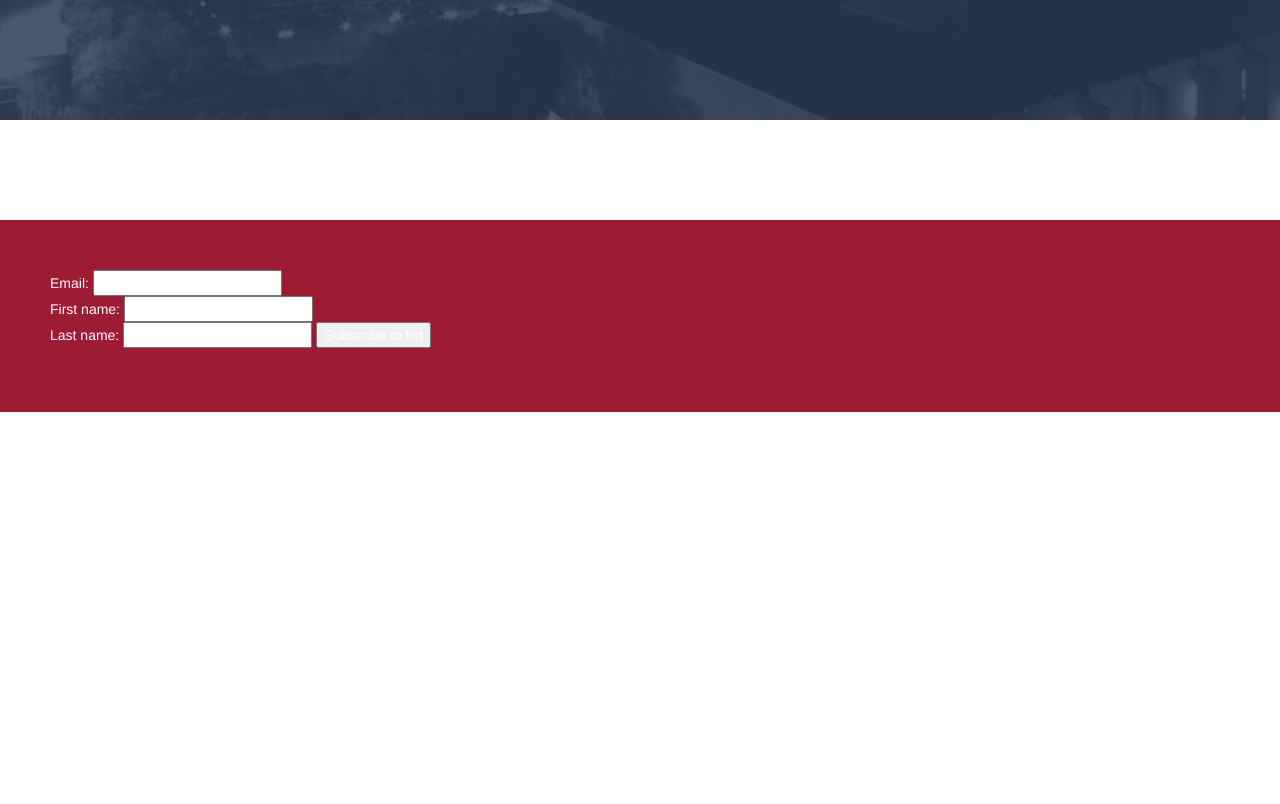
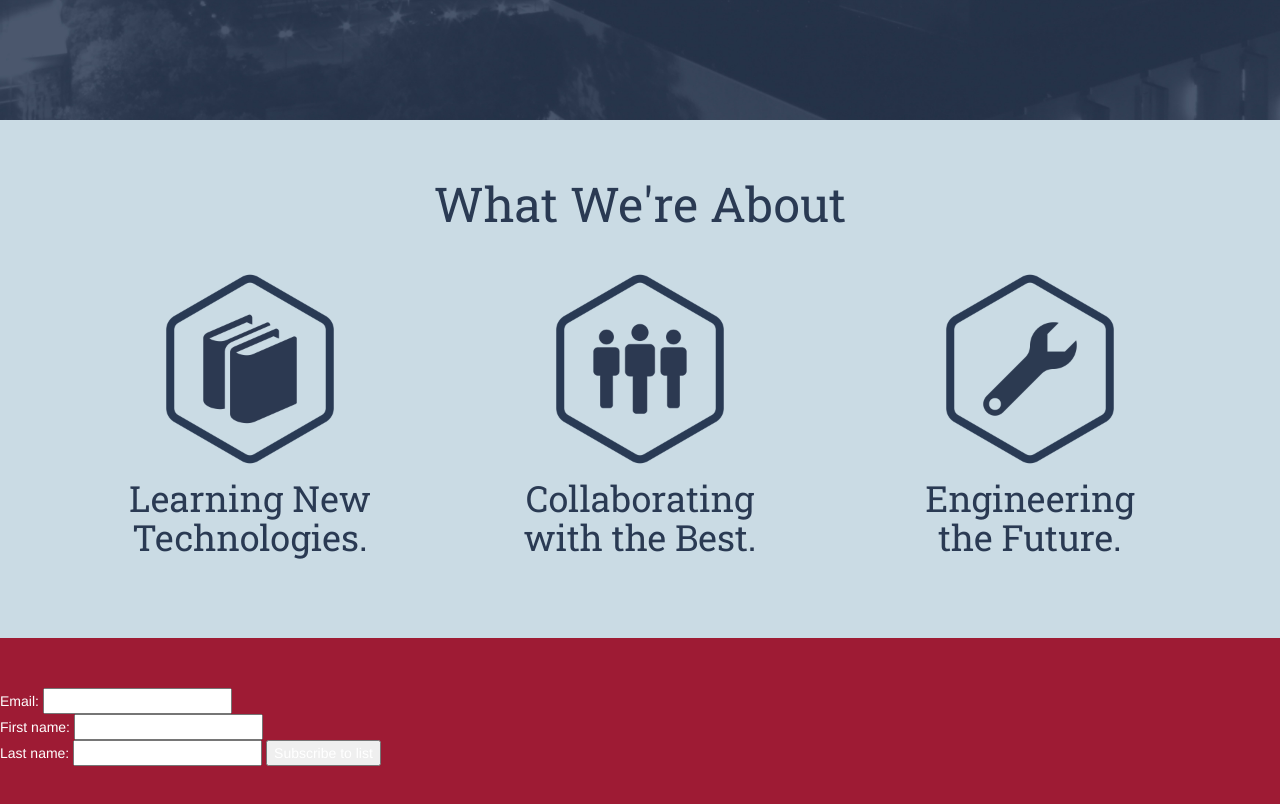
Before and after one commit to owlhacks/site-archive, a website: page public/pages/index.html in a window 1280 px wide. Shown: the part 680-1484 px from the top of the page. Before the commit the page ends 1092 px from the top, so only its background shows below. Drawn offline with nearby package versions, Linux system fonts and the light colour scheme; files that its build step writes are made by us from their sources.

Commit message:
added about section

```diff
--- a/public/less/styles.less
+++ b/public/less/styles.less
@@ -1,13 +1,23 @@
 @red: #9e1b34;
 @blue: #6695af;
 @dark-blue: #2a3a53;
+@pale-blue: #e0e8ea;
 
 body {
     section {
         display: block;
         width: 100%;
         position: relative;
-        padding: 50px;
+        padding: 50px 0px;
+
+        heading {
+            display: block;
+            margin-bottom: 30px;
+            font-family: 'Roboto Slab', serif;
+            font-size: 48px;
+            text-align: center;
+            font-weight: 400;
+        }
 
         &#splash {
             height: 100%;
@@ -90,7 +100,49 @@ body {
                         box-shadow: 0px 0px 16px rgba(0, 0, 0, 0.5) inset;
                     }
                 }
+            }
+        }
 
+        &#about {
+            background-color: lighten(@blue, 30%);
+
+            heading {
+                color: @dark-blue;
+            }
+
+            .topic {
+                margin-bottom: 20px;
+
+                #topic-build,
+                #topic-learn,
+                #topic-collaborate {
+                    background-size: contain;
+                    background-repeat: no-repeat;
+                    width: 200px;
+                    height: 200px;
+                    margin: 0 auto;
+                }
+
+                #topic-build {
+                    background-image: url(../img/about-build.png);
+                }
+
+                #topic-learn {
+                    background-image: url(../img/about-learn.png);
+                }
+
+                #topic-collaborate {
+                    background-image: url(../img/about-collaborate.png);
+                }
+
+                h2 {
+                    color: @dark-blue;
+                    font-family: 'Roboto Slab', serif;
+                    font-size: 36px;
+                    text-align: center;
+                    margin-top: 10px;
+                    font-weight: 400;
+                }
             }
         }
 
--- a/public/pages/index.html
+++ b/public/pages/index.html
@@ -27,6 +27,23 @@
             </info>
         </section>
         <section id="about">
+            <heading>What We're About</heading>
+            <div class="container">
+                <div class="row">
+                    <div class="topic col-lg-4 col-md-4">
+                        <div id="topic-learn"></div>
+                        <h2>Learning New<br>Technologies.</h2>
+                    </div>
+                    <div class="topic col-lg-4 col-md-4">
+                        <div id="topic-collaborate"></div>
+                        <h2>Collaborating<br>with the Best.</h2>
+                    </div>
+                    <div class="topic col-lg-4 col-md-4">
+                        <div id="topic-build"></div>
+                        <h2>Engineering<br>the Future.</h2>
+                    </div>
+                </div>
+            </div>
         </section>
         <section id="register">
             <form action="/subscribe" method="POST">
```
Also changed, not shown: public/img/about-build.png (added), public/img/about-collaborate.png (added), public/img/about-learn.png (added), 1 other file.
